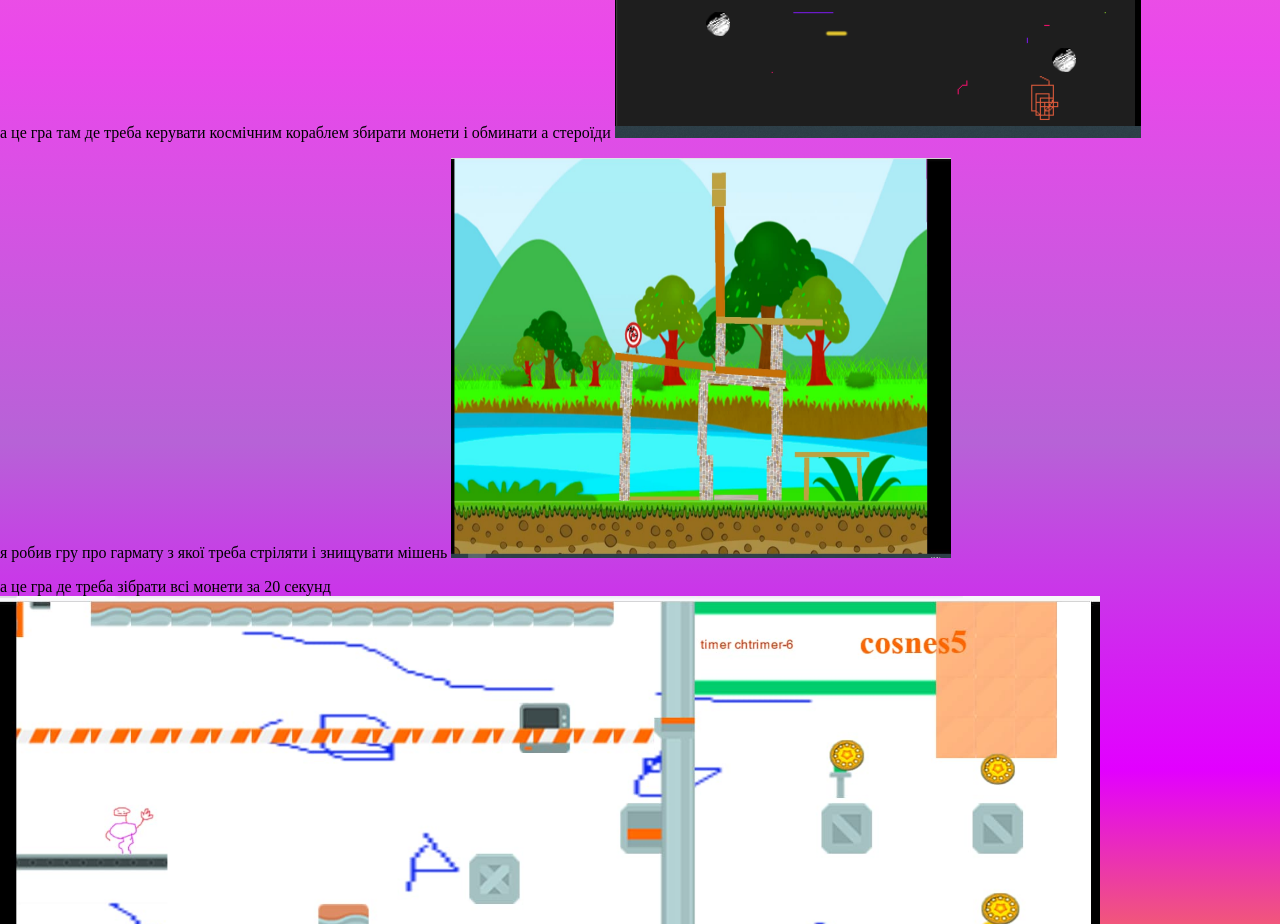
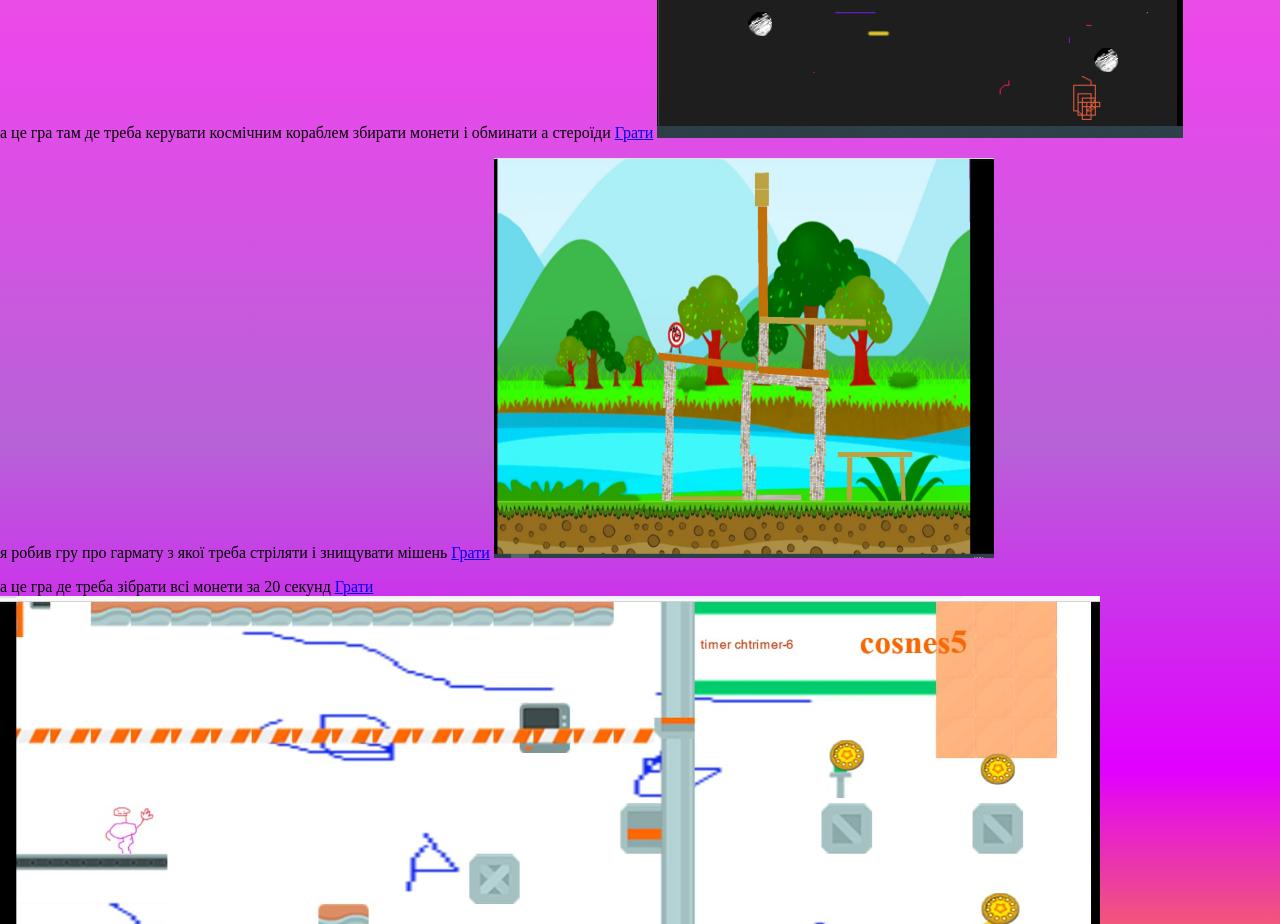
Before and after one commit to alg-delta/me, a plain HTML site: page index.html in a window 1280 px wide. Shown: the part 1760-2684 px from the top of the page. Drawn offline with Linux system fonts and the light colour scheme.

Commit message:
Add files via upload

```diff
--- a/index.html
+++ b/index.html
@@ -28,16 +28,17 @@
 </p>
 <p>
 а це гра там де треба керувати космічним кораблем збирати монети і обминати а стероїди
+<a href="https://alg-delta.github.io/me-game2/" target="blank">Грати</a>
 <img src="img/uhf1.png" class="uhf">
 </p>
 <p>
 я робив гру про гармату з якої треба стріляти і знищувати мішень
-
+<a href="https://alg-delta.github.io/me-game1/" target="blank">Грати</a>
 <img src ="img/a.png" class="a">
 </p>
 <p>
 а це гра де треба зібрати всі монети за 20 секунд
-
+<a href="https://alg-delta.github.io/me-game3/" target="blank">Грати</a>
 <img src="img/uhf2.png" class="qwe">
 </p>
 </body>
```
